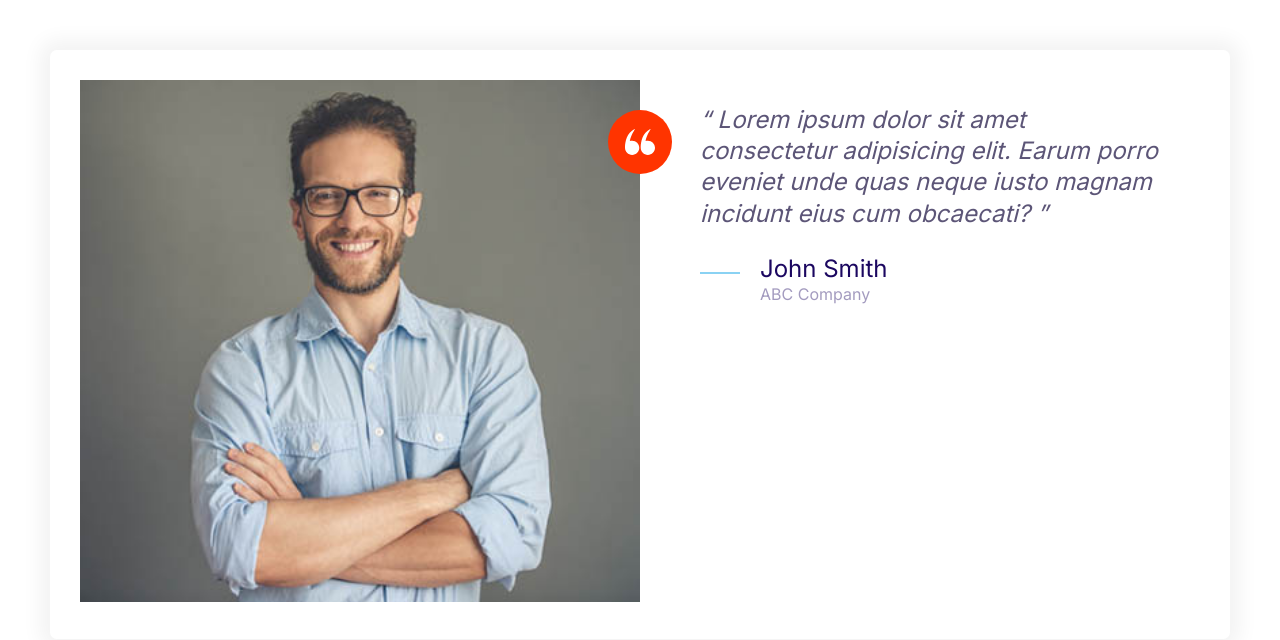
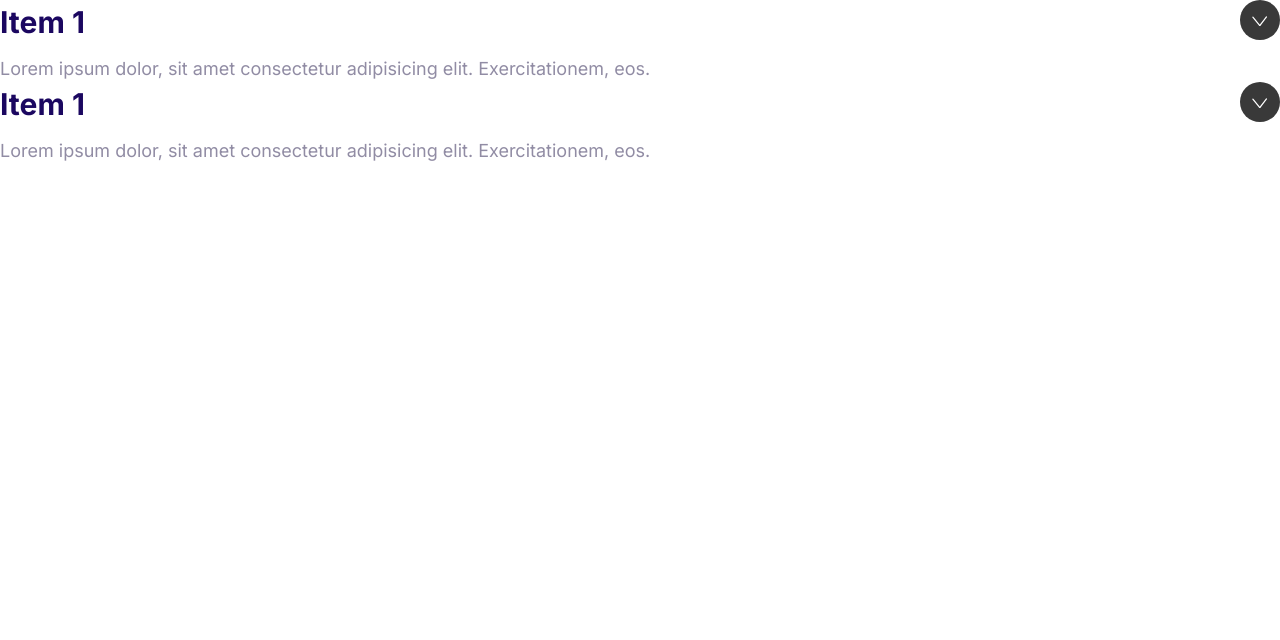
Before and after one commit to danielka89/danielka, a plain HTML site: page Moshify/index.html in a window 1280 px wide. Drawn offline with Linux system fonts and the light colour scheme.

Commit message:
Implementing collapsibles into the style.

```diff
--- a/Moshify/css/styles.css
+++ b/Moshify/css/styles.css
@@ -476,3 +476,35 @@
     margin-left: 6rem;
   }
 }
+
+/* Collapsibles */
+.collapsible__header {
+  display: flex;
+  justify-content: space-between;
+}
+
+.collapsible__heading {
+  margin-top: 0;
+  font-size: 3rem;
+}
+
+.collapsible__chevron {
+  transform: rotate(-90deg);
+  transition: transform 0.3s;
+}
+
+.collapsible__content {
+  max-height: 0;
+  overflow: hidden;
+  opacity: 0;
+  transition: all 0.3s;
+}
+
+.collapsible--expanded .collapsible__chevron {
+  transform: rotate(0);
+}
+
+.collapsible--expanded .collapsible__content {
+  max-height: 100vh;
+  opacity: 1;
+}
--- a/Moshify/index.html
+++ b/Moshify/index.html
@@ -13,41 +13,31 @@
     <link rel="stylesheet" href="css/normalize.css" />
     <link rel="stylesheet" href="css/styles.css" />
   </head>
-  <body style="padding: 5rem">
-    <div class="card testimonial">
-      <div class="grid grid--1x2">
-        <div class="testimonial__image">
-          <img
-            src="images/testimonial.jpg"
-            alt="A
-          happy, smiling customer"
-          />
-          <span class="icon-container icon-container--accent">
-            <svg class="icon icon--white icon--small">
-              <use xlink:href="images/sprite.svg#quotes"></use>
-            </svg>
-          </span>
-        </div>
-        <blockquote class="quote">
-          <p class="quote__text">
-            Lorem ipsum dolor sit amet consectetur adipisicing elit. Earum porro
-            eveniet unde quas neque iusto magnam incidunt eius cum obcaecati?
-          </p>
-          <footer>
-            <div class="media">
-              <div class="media__image">
-                <svg class="icon icon--primary quote__line">
-                  <use xlink:href="images/sprite.svg#line"></use>
-                </svg>
-              </div>
-              <div class="media__body">
-                <h3 class="media__title quote__author">John Smith</h3>
-                <p class="quote__organization">ABC Company</p>
-              </div>
-            </div>
-          </footer>
-        </blockquote>
+  <body>
+    <div class="collapsible collapsible--expanded">
+      <header class="collapsible__header">
+        <h2 class="collapsible__heading">Item 1</h2>
+        <svg class="icon icon--white collapsible__chevron">
+          <use xlink:href="images/sprite.svg#chevron"></use>
+        </svg>
+      </header>
+      <div class="collapsible__content">
+        Lorem ipsum dolor, sit amet consectetur adipisicing elit.
+        Exercitationem, eos.
       </div>
     </div>
+    <div class="collapsible collapsible--expanded">
+      <header class="collapsible__header">
+        <h2 class="collapsible__heading">Item 1</h2>
+        <svg class="icon icon--white collapsible__chevron">
+          <use xlink:href="images/sprite.svg#chevron"></use>
+        </svg>
+      </header>
+      <div class="collapsible__content">
+        Lorem ipsum dolor, sit amet consectetur adipisicing elit.
+        Exercitationem, eos.
+      </div>
+    </div>
+    <script src="js/main.js"></script>
   </body>
 </html>
--- /dev/null
+++ b/Moshify/js/main.js
@@ -0,0 +1,6 @@
+const collapsibles = document.querySelectorAll(".collapsible");
+collapsibles.forEach((item) =>
+  item.addEventListener("click", function () {
+    this.classList.toggle("collapsible--expanded");
+  })
+);
```
Also changed, not shown: Moshify/components/collapsibles.html (added, +12 -0 lines).
